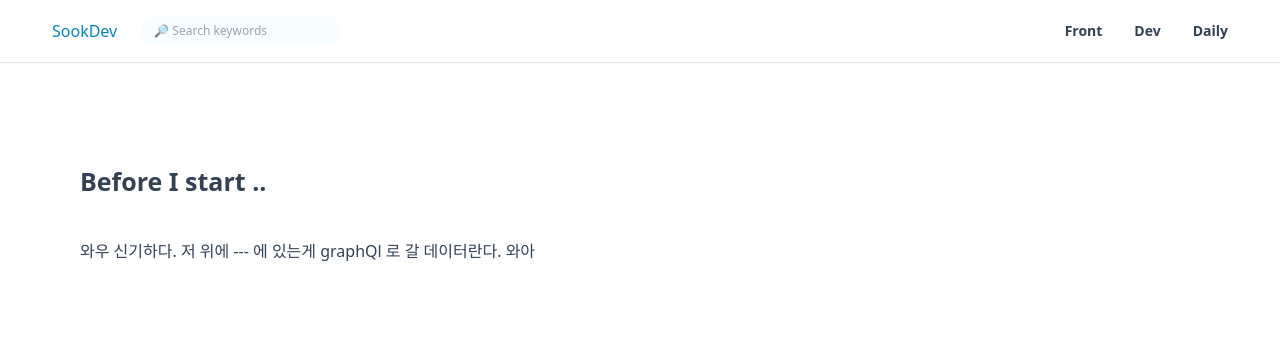
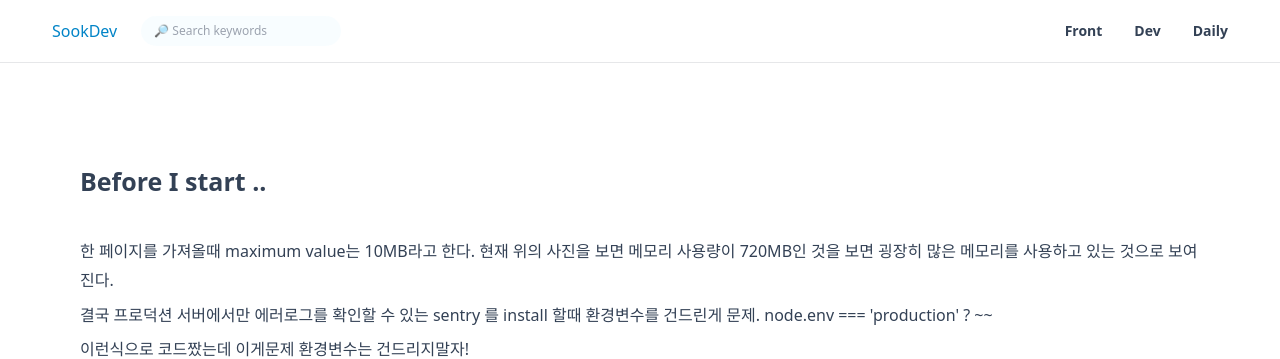
Before and after one commit to 22sook00/blogWithGatsby, a Gatsby site in the folder SookDevLog/: page /21Jun22/errorLog/ in a window 1280 px wide. Shown: the top 359 px of the page. Built offline with nearby package versions, Linux system fonts and the light colour scheme; Gatsby itself is replaced by a stand-in of ours.

Commit message:
Add bug fix deploy

```diff
--- a/SookDevLog/contents/21Jun22/errorLog.md
+++ b/SookDevLog/contents/21Jun22/errorLog.md
@@ -8,4 +8,11 @@ thumbnail: "./err1.png"
 
 ## Before I start ..
 
-와우 신기하다. 저 위에 --- 에 있는게 graphQl 로 갈 데이터란다. 와아
+한 페이지를 가져올때 maximum value는 10MB라고 한다. 현재 위의 사진을 보면 메모리 사용량이 720MB인 것을 보면 굉장히 많은 메모리를 사용하고 있는 것으로 보여진다.
+
+결국 프로덕션 서버에서만 에러로그를 확인할 수 있는 sentry 를 install 할때
+환경변수를 건드린게 문제.
+node.env === 'production' ? ~~
+
+이런식으로 코드짰는데 이게문제
+환경변수는 건드리지말자!
```
